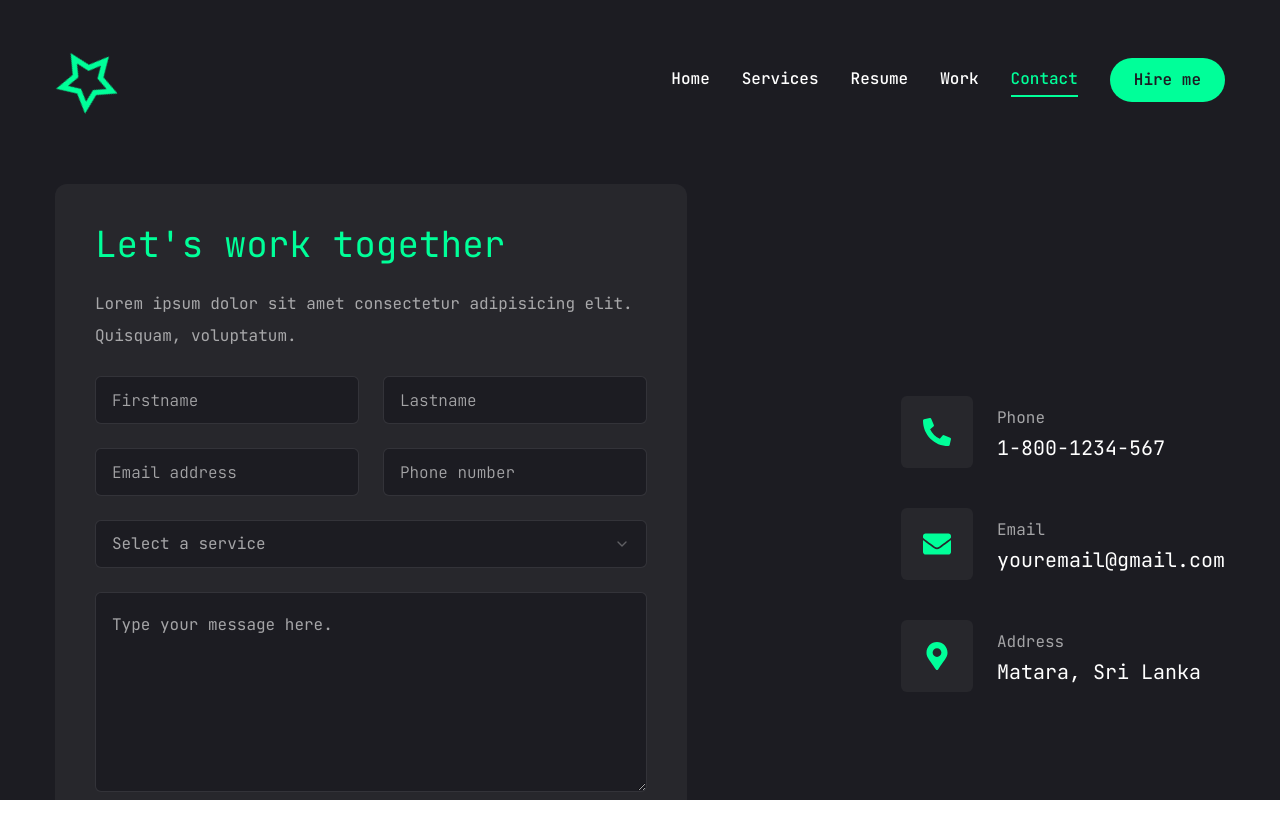
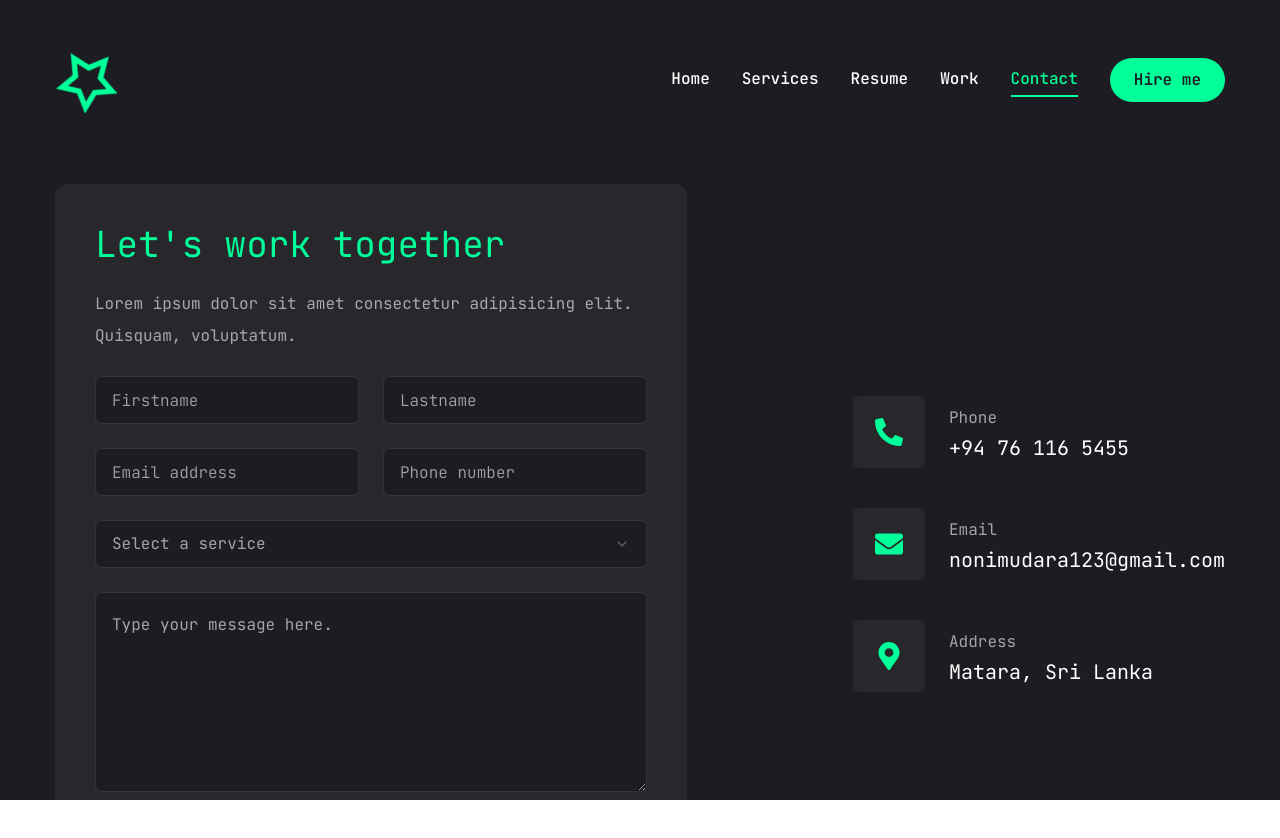
Before and after one commit to NonimUdara/my-portfolio, a Next.js app: page /contact in a window 1280 px wide. Shown: the top 838 px of the page. Built offline with nearby package versions, Linux system fonts and the light colour scheme.

Commit message:
update contact and social page

```diff
--- a/app/contact/page.jsx
+++ b/app/contact/page.jsx
@@ -20,12 +20,12 @@ const info = [
   {
     icon: <FaPhoneAlt />,
     title: "Phone",
-    description: "1-800-1234-567",
+    description: "+94 76 116 5455",
   },
   {
     icon: <FaEnvelope />,
     title: "Email",
-    description: "youremail@gmail.com",
+    description: "nonimudara123@gmail.com",
   },
   {
     icon: <FaMapMarkerAlt />,
--- a/components/Social.jsx
+++ b/components/Social.jsx
@@ -4,8 +4,8 @@ import { FaGithub, FaLinkedinIn, FaYoutube, FaTwitter } from "react-icons/fa";
 const socials = [
     { icon: <FaGithub />, path: "https://github.com/NonimUdara", textColor: "text-white hover:text-black" },
     { icon: <FaLinkedinIn />, path: "https://linkedin.com", textColor: "text-blue-700" },
-    { icon: <FaYoutube />, path: "https://youtube.com", textColor: "text-red-600" },
-    { icon: <FaTwitter />, path: "https://twitter.com", textColor: "text-blue-400" },
+    { icon: <FaYoutube />, path: "https://www.youtube.com/@nonimudara5933", textColor: "text-red-600" },
+    { icon: <FaTwitter />, path: "https://x.com/Nonim_Udara", textColor: "text-blue-400" },
 ];
 
 const Social = ({ containerStyles, iconStyles }) => {
```
